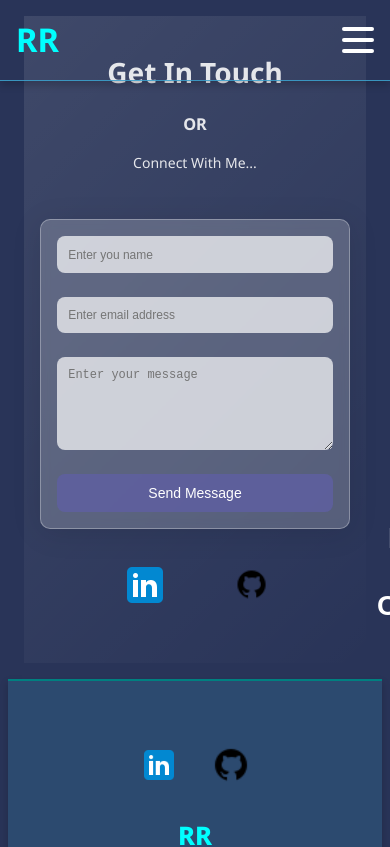
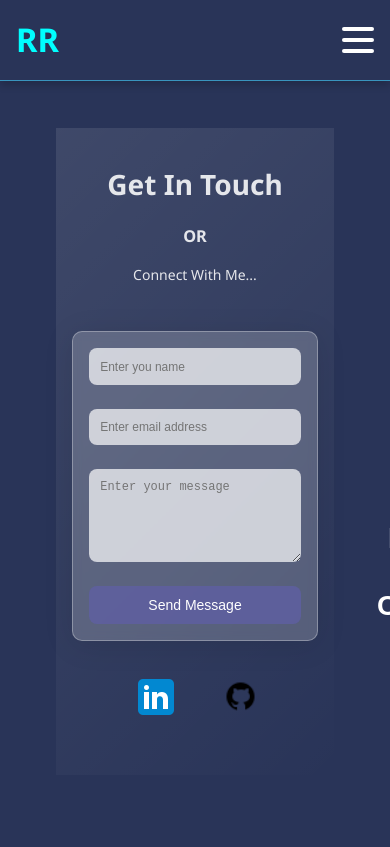
Before and after one commit to RayRay-101/portfolio, a React (Vite) app: page /contact in a window 390 px wide. Shown: the top 847 px of the page. Built offline with nearby package versions, Linux system fonts and the light colour scheme.

Commit message:
ui-changes

```diff
--- a/src/styles/Contact.css
+++ b/src/styles/Contact.css
@@ -108,7 +108,7 @@
 /* Medium Devices (Tablets, 768px and below) */
 @media (max-width: 768px) {
     .contact-section {
-        margin: 2rem;
+        margin: 10rem 3rem;
         padding: 1.5rem;
     }
 
@@ -146,7 +146,7 @@
 /* Small Devices (Mobile Phones, 480px and below) */
 @media (max-width: 480px) {
     .contact-section {
-        margin: 1rem;
+        margin:8rem 3rem;
         padding: 1rem;
     }
 
```
